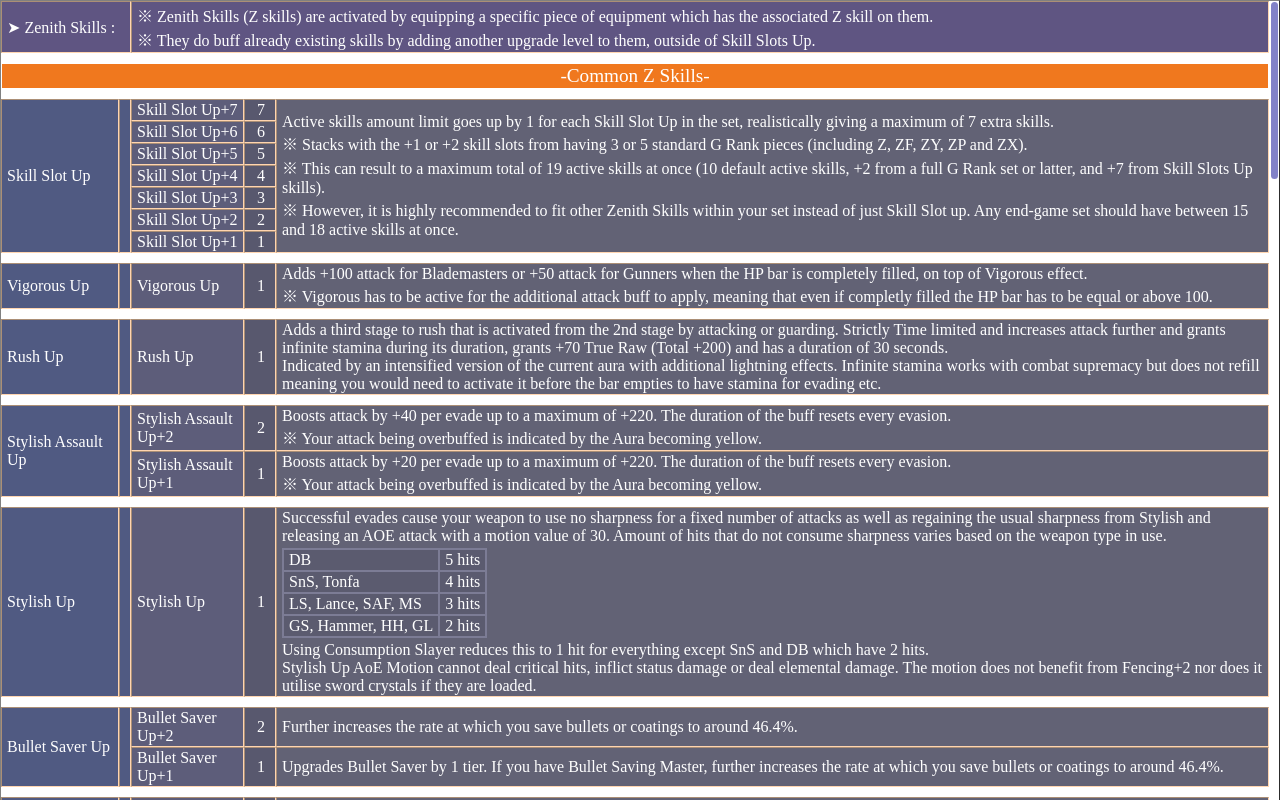
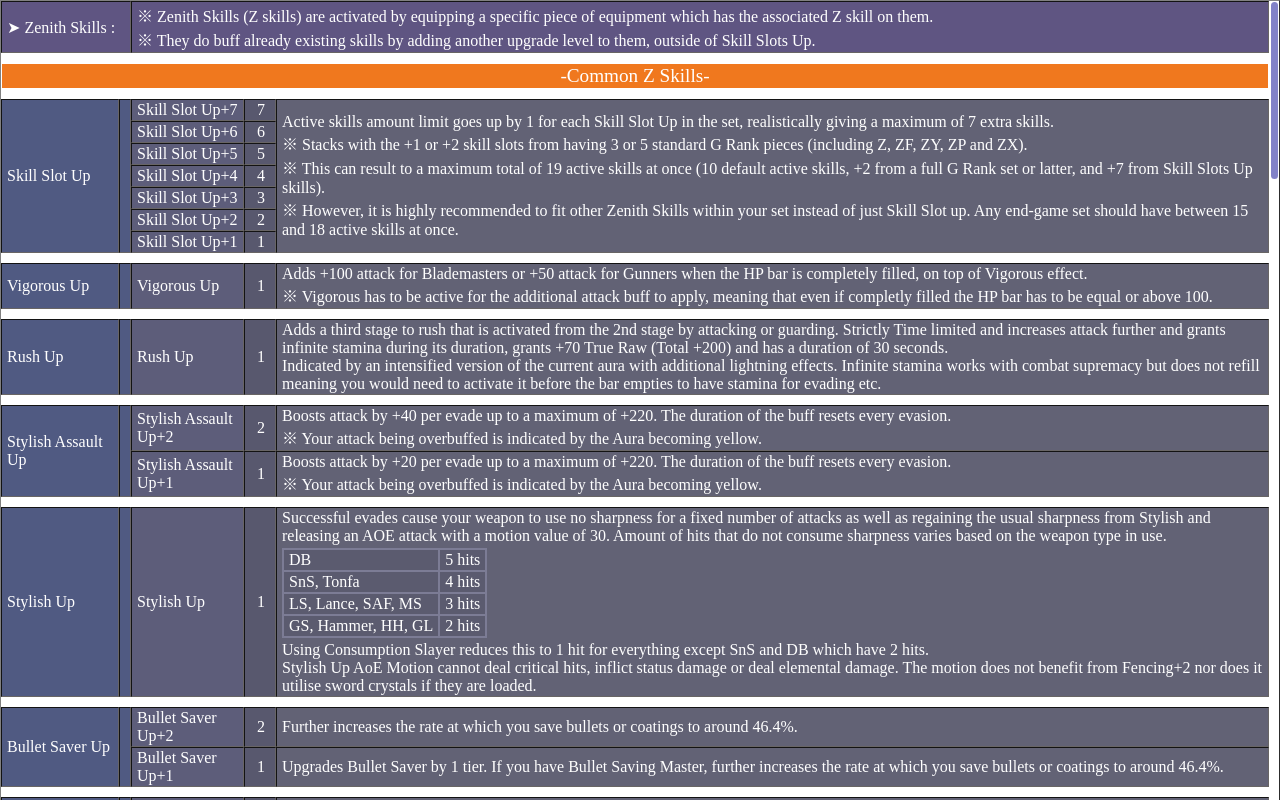
Before and after one commit to EnzoCALL/AVEM-Index, a plain HTML site: page tables/Z.html in a window 1280 px wide. Drawn offline with Linux system fonts and the light colour scheme.

Commit message:
Update tables.css

```diff
--- a/tables/tables.css
+++ b/tables/tables.css
@@ -8,7 +8,7 @@
 	 p.bk	{margin-top:0.9em;}
 	 tr		{font-weight:normal; font-size:100%; }
 	 th		{font-weight:normal; background-color:rgb(240,120,30); font-weight:normal; font-size:100%;}
-	 td		{background-color:rgb(90,90,110); padding-left:5px; border-color:rgb(255, 213, 176); font-weight:normal; font-size:100%; width:max-content; height:100%;}
+	 td		{background-color:rgb(90,90,110); padding-left:5px; border-color:rgb(104,101,101); font-weight:normal; font-size:100%; width:max-content; height:100%;}
 	 td.c	{background-color:rgb(204, 160, 120); padding:0 5px 0 5px; text-decoration:underline; padding: 0 5px 0 5px; color:white; text-align:center;}
 	 td.u	{background-color:rgb(86, 82, 133); padding:0 5px 0 5px; padding: 0 5px 0 5px; color:white; text-align:center;}
 	 td.b	{background-color:rgba(90, 90, 110, 0.95);}
```
